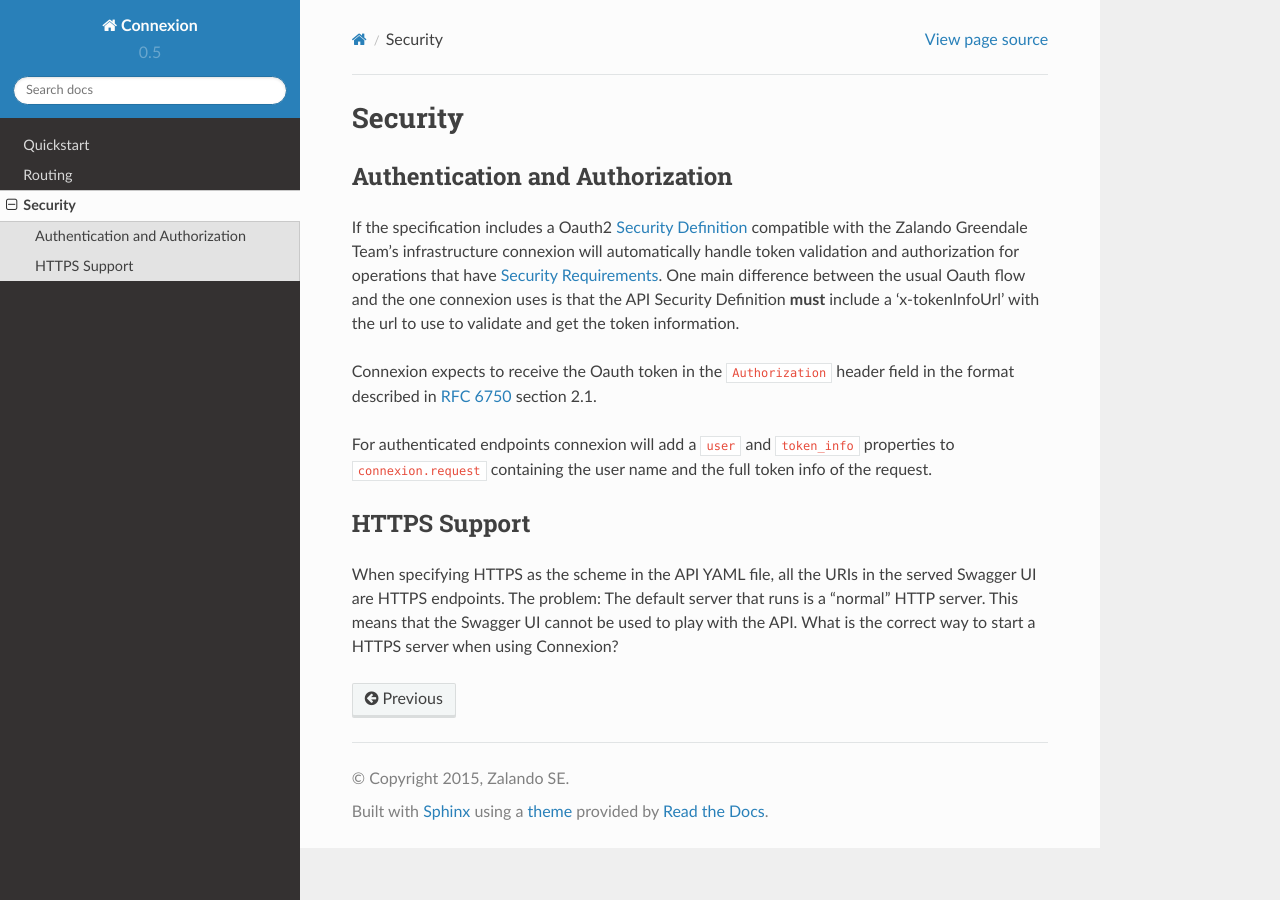
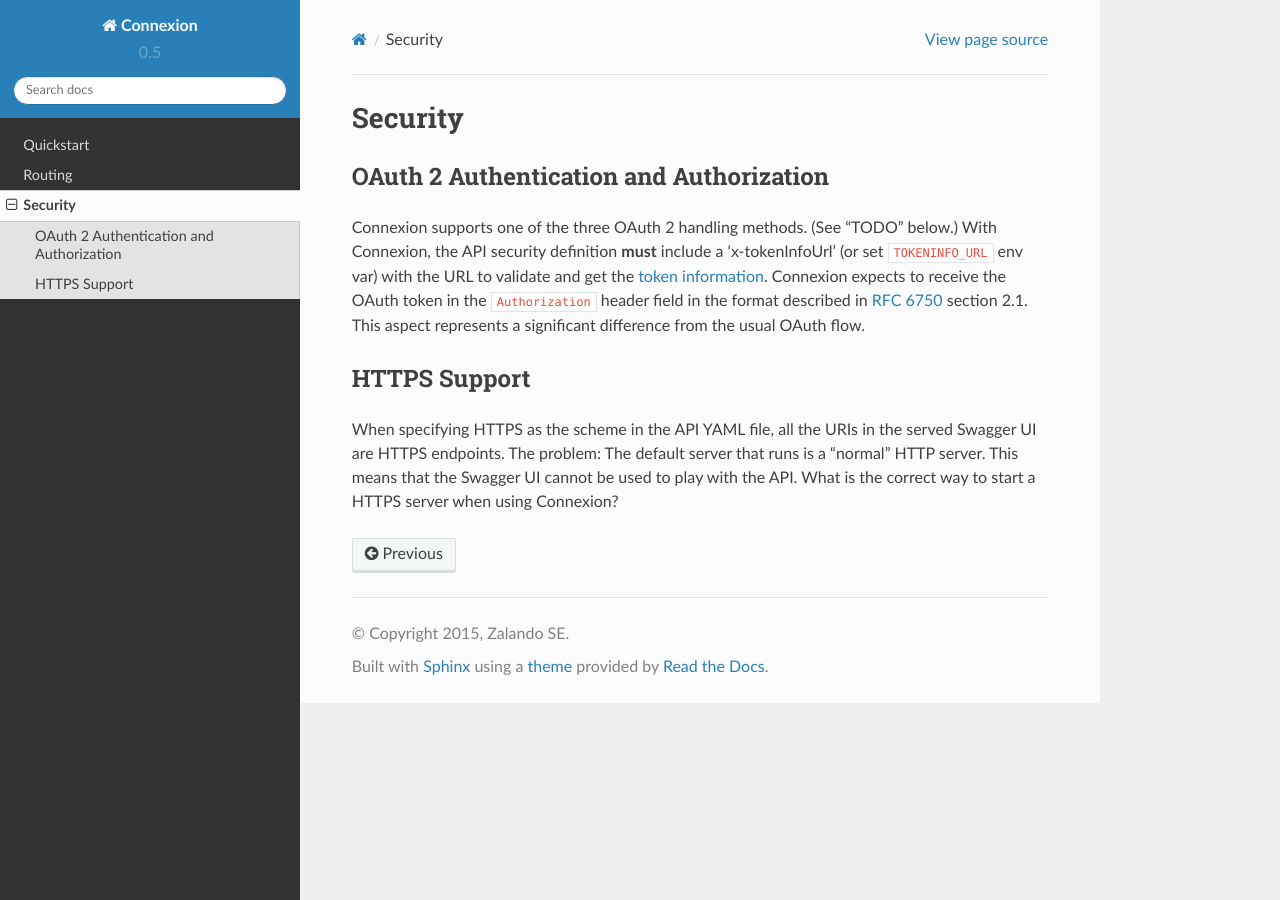
Before and after one commit to spec-first/connexion, a Sphinx documentation site: the page built from docs/security.rst, in a window 1280 px wide. Built offline with Sphinx 7.4.7 and the Read the Docs theme 2.0.0, drawn with Linux system fonts in a browser that asks for light colours.

Commit message:
#167 Updated security documentation

```diff
--- a/docs/security.rst
+++ b/docs/security.rst
@@ -1,19 +1,16 @@
 Security
 ========
 
-Authentication and Authorization
---------------------------------
-If the specification includes a Oauth2 `Security Definition <swager.spec.security_definition_>`_ compatible with the
-Zalando Greendale Team's infrastructure connexion will automatically handle token validation and authorization for
-operations that have `Security Requirements <swager.spec.security_requirement_>`_. One main difference between the usual
-Oauth flow and the one connexion uses is that the API Security Definition **must** include a 'x-tokenInfoUrl' with the
-url to use to validate and get the token information.
+OAuth 2 Authentication and Authorization
+----------------------------------------
 
-Connexion expects to receive the Oauth token in the ``Authorization`` header field in the format described in
-`RFC 6750 <rfc6750_>`_ section 2.1.
-
-For authenticated endpoints connexion will add a ``user`` and ``token_info`` properties to ``connexion.request``
-containing the user name and the full token info of the request.
+Connexion supports one of the three OAuth 2 handling methods. (See
+"TODO" below.) With Connexion, the API security definition **must**
+include a 'x-tokenInfoUrl' (or set ``TOKENINFO_URL`` env var) with the
+URL to validate and get the `token information`_. Connexion expects to
+receive the OAuth token in the ``Authorization`` header field in the
+format described in `RFC 6750 <rfc6750_>`_ section 2.1. This aspect
+represents a significant difference from the usual OAuth flow.
 
 HTTPS Support
 -------------
```
Also changed, not shown: other parts of docs/security.rst (+1 -0 lines).
